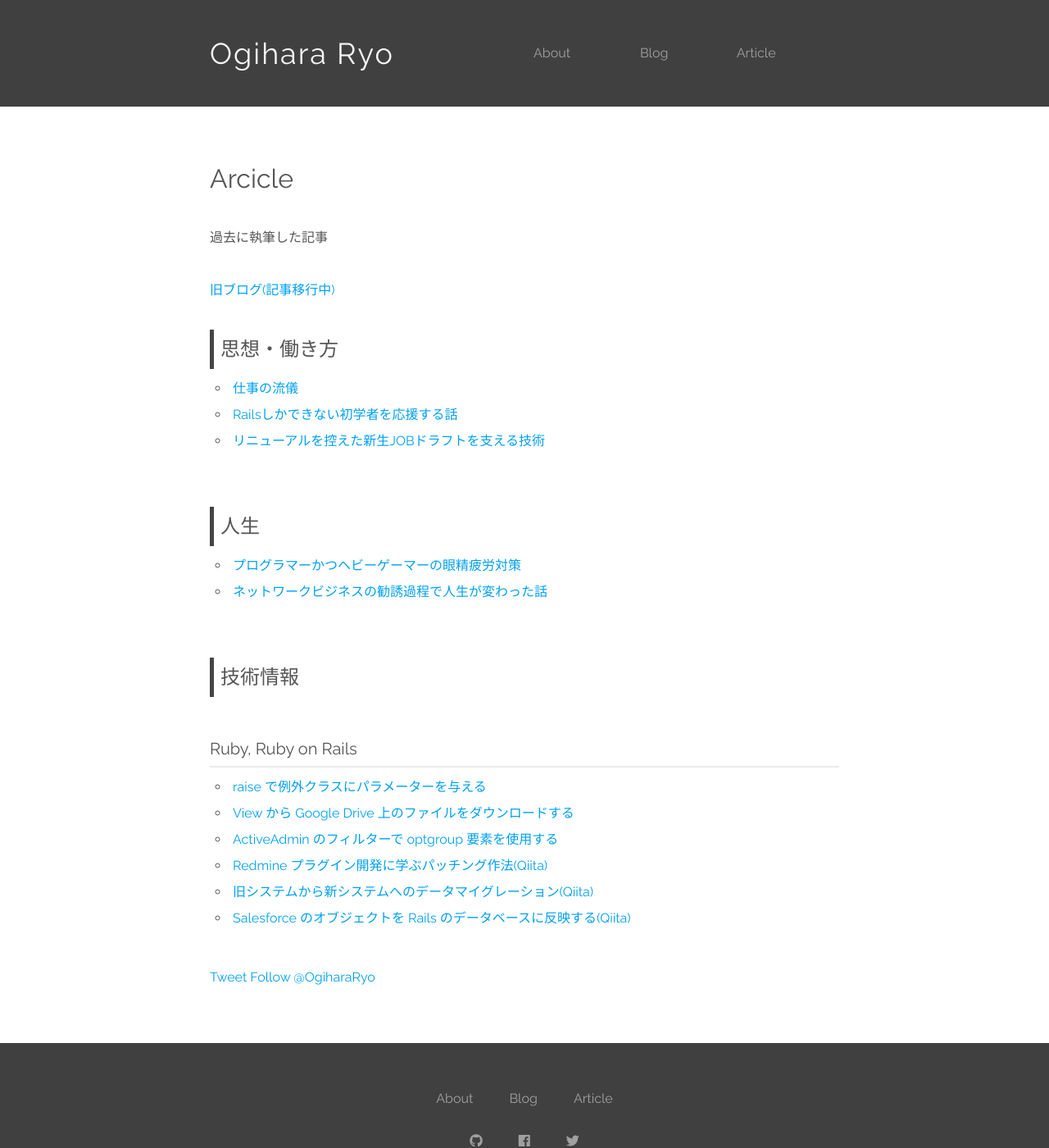
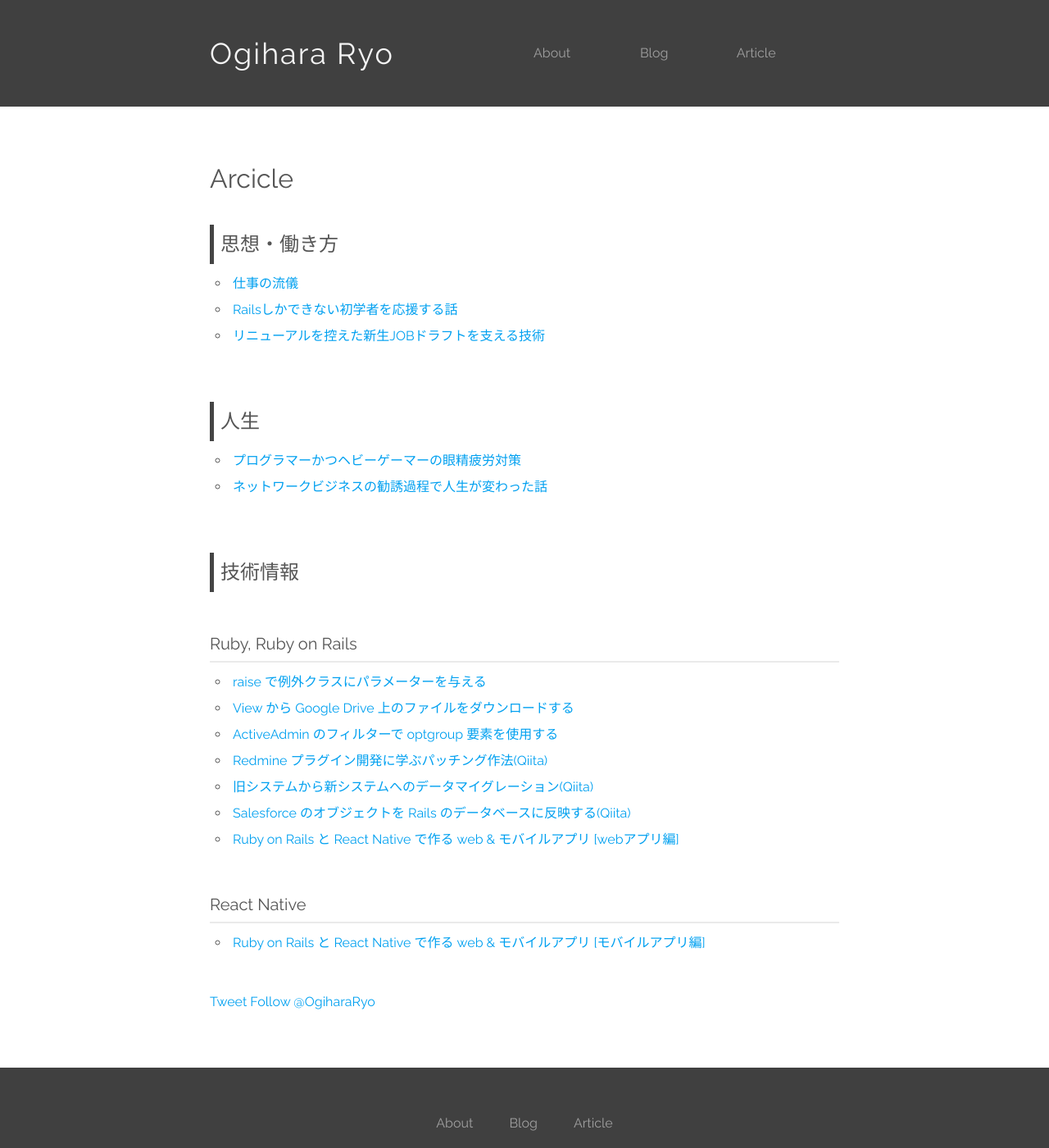
Before and after one commit to ryo-ryukalice/ogihara-ryo.github.io, a Jekyll site: the page built from articles.md, in a window 1280 px wide and 1400 px high. Shown: the whole window at 82% size. Built offline with Jekyll 4.4.1, drawn with Linux system fonts in a browser that asks for light colours; nearby versions of some CDN libraries; comment, search, counter and statistics services are not loaded.

Commit message:
Update profiles

```diff
--- a/about.html
+++ b/about.html
@@ -58,6 +58,12 @@ permalink: /about
   <li>その他多数</li>
 </ul>
 
+<h3>React Native</h3>
+<ul>
+  <li>高校生向け就職支援アプリケーション</li>
+  <li><a href="https://qiita.com/OgiharaRyo/items/9d16c935bcf769c82bc4">Ruby on Rails と React Native で作る web & モバイルアプリ [モバイルアプリ編]</a></li>
+</ul>
+
 <h3>Python</h3>
 <ul>
   <li>人工無脳(チャットボット)開発</li>
--- a/articles.md
+++ b/articles.md
@@ -5,10 +5,6 @@ permalink: /articles
 ---
 
 # Arcicle
-
-過去に執筆した記事
-
-[旧ブログ(記事移行中)](https://ogihara-ryo.herokuapp.com)
 
 ## 思想・働き方
 
@@ -31,3 +27,8 @@ permalink: /articles
 - [Redmine プラグイン開発に学ぶパッチング作法(Qiita)](https://qiita.com/OgiharaRyo/items/b2ed27d886548fed8864)
 - [旧システムから新システムへのデータマイグレーション(Qiita)](https://qiita.com/OgiharaRyo/items/cf7a288e16d3436264d9)
 - [Salesforce のオブジェクトを Rails のデータベースに反映する(Qiita)](https://qiita.com/OgiharaRyo/items/874936748451845f7218)
+- [Ruby on Rails と React Native で作る web & モバイルアプリ [webアプリ編]](https://qiita.com/OgiharaRyo/items/9949e5a2cda5e48060f0)
+
+### React Native
+
+- [Ruby on Rails と React Native で作る web & モバイルアプリ [モバイルアプリ編]](https://qiita.com/OgiharaRyo/items/9d16c935bcf769c82bc4)
```
